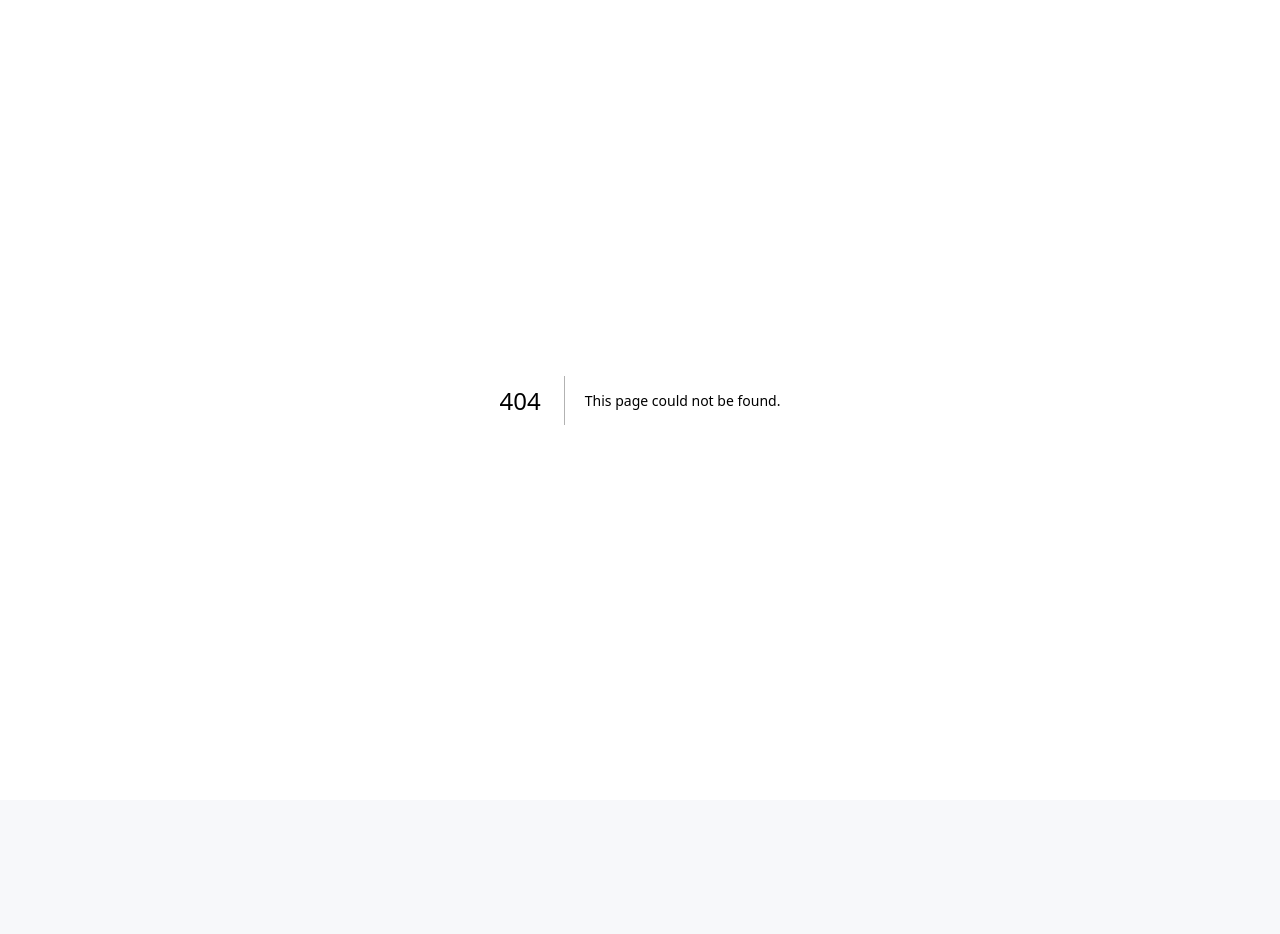
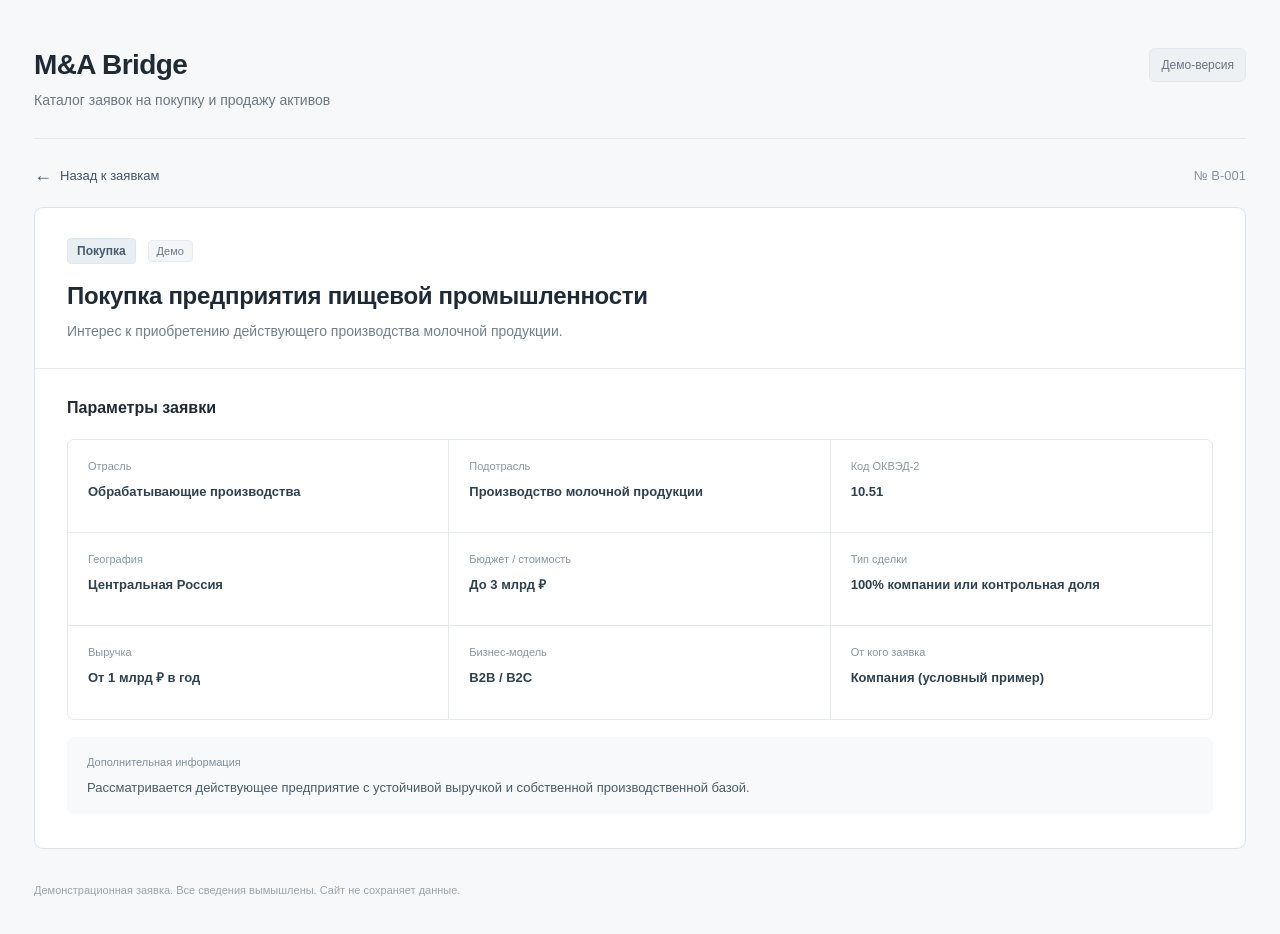
Before and after one commit to Helper7773141/Client-radar, a Next.js app: page /requests/B-001 in a window 1280 px wide. Before the commit this address had no page. Before the commit the page ends 800 px from the top, so only its background shows below. Built offline with nearby package versions, Linux system fonts and the light colour scheme.

Commit message:
Open M&A request cards on dedicated detail pages

```diff
--- a/app/globals.css
+++ b/app/globals.css
@@ -49,3 +49,24 @@ button:focus-visible{outline:3px solid #8aaee8;outline-offset:3px}
 @media(max-width:1100px){.request-summary{grid-template-columns:minmax(250px,1fr) minmax(390px,1fr) 20px;gap:18px;padding:25px}.request-side{gap:10px}.details{padding:23px 25px}}
 @media(max-width:840px){.page{padding:28px 22px}.request-summary{grid-template-columns:minmax(0,1fr) 25px}.request-side{grid-column:1/-1;grid-row:2;grid-template-columns:repeat(3,1fr);padding-top:10px;border-top:1px solid #edf0f2}.request-action{grid-column:2;grid-row:1}.details-grid{grid-template-columns:repeat(2,minmax(0,1fr))}.detail-item:nth-child(3n){border-right:1px solid #e4e9ee}.detail-item:nth-last-child(-n+3){border-bottom:1px solid #e4e9ee}.detail-item:nth-child(2n){border-right:0}.detail-item:last-child{border-bottom:0}}
 @media(max-width:550px){.page{padding:22px 14px}.header h1{font-size:23px}.header p{font-size:12px}.header-label{font-size:10px;padding:6px}.tabs{gap:8px;margin-bottom:26px}.tab{flex:1;min-width:0;padding:11px 12px}.section-heading{align-items:flex-start}.section-heading h2{font-size:17px}.section-heading p{font-size:12px}.request-count{padding-top:4px}.request-summary{padding:22px 18px;gap:16px}.request h3{font-size:16px}.request-side{grid-template-columns:1fr 1fr}.side-location{grid-column:1/-1}.details{padding:19px 15px}.details-grid{grid-template-columns:1fr}.detail-item{border-right:0!important;border-bottom:1px solid #e4e9ee!important;min-height:0;padding:14px 16px}.detail-item:last-child{border-bottom:0!important}.details-header span{display:none}}
+
+/* Separate request details route */
+.request-summary{text-decoration:none}
+.request-summary:hover .request-action{color:#29475f;transform:translateX(2px)}
+.request-action{transition:transform .15s ease,color .15s ease}
+.home-link{font-size:28px;line-height:1.2;letter-spacing:-.6px;font-weight:750;color:#202a35;text-decoration:none;display:inline-block;margin-bottom:8px}
+.home-link:hover{text-decoration:underline}
+.detail-navigation{display:flex;align-items:center;justify-content:space-between;gap:15px;margin:27px 0 22px;color:#87949f;font-size:13px}
+.back-link{color:#445465;text-decoration:none;font-size:13px;display:inline-flex;align-items:center;gap:8px}
+.back-link:hover{text-decoration:underline;color:#243c52}
+.back-link span{font-size:18px;line-height:1}
+.detail-sheet{background:#fff;border:1px solid #dce3e8;border-radius:9px;overflow:hidden}
+.detail-hero{padding:30px 32px 26px;border-bottom:1px solid #e5eaee}
+.detail-category{background:#e9eef3;border:1px solid #dfe6ec;border-radius:4px;padding:3px 9px;font-weight:600;font-size:12px;color:#485b6b}
+.detail-hero h1{font-size:24px;line-height:1.35;letter-spacing:-.3px;margin:16px 0 9px}
+.detail-hero p{font-size:14px;color:#70808c;margin:0}
+.detail-body{padding:27px 32px 34px}
+.detail-body h2{font-size:16px;font-weight:700;margin:0 0 19px}
+.detail-body .details-grid{grid-template-columns:repeat(3,minmax(0,1fr))}
+@media(max-width:840px){.detail-body .details-grid{grid-template-columns:repeat(2,minmax(0,1fr))}}
+@media(max-width:550px){.home-link{font-size:23px}.detail-hero{padding:24px 19px}.detail-hero h1{font-size:20px}.detail-body{padding:22px 17px}.detail-body .details-grid{grid-template-columns:1fr}.detail-navigation{margin-top:22px}}
--- /dev/null
+++ b/app/requests/[id]/page.js
@@ -0,0 +1,63 @@
+import Link from "next/link";
+import { notFound } from "next/navigation";
+import { DEMO_REQUESTS, DETAIL_FIELDS } from "../../../lib/demo-requests";
+
+export function generateStaticParams() {
+  return Object.values(DEMO_REQUESTS).map((request) => ({ id: request.id }));
+}
+
+export default async function RequestDetails({ params }) {
+  const { id } = await params;
+  const tab = Object.keys(DEMO_REQUESTS).find((key) => DEMO_REQUESTS[key].id === id);
+  if (!tab) notFound();
+
+  const request = DEMO_REQUESTS[tab];
+
+  return (
+    <main className="page detail-page">
+      <header className="header">
+        <div>
+          <Link href="/" className="home-link">M&A Bridge</Link>
+          <p>Каталог заявок на покупку и продажу активов</p>
+        </div>
+        <span className="header-label">Демо-версия</span>
+      </header>
+
+      <nav className="detail-navigation">
+        <Link href={tab === "buy" ? "/" : "/?tab=sell"} className="back-link">
+          <span aria-hidden="true">←</span> Назад к заявкам
+        </Link>
+        <span>№ {request.id}</span>
+      </nav>
+
+      <article className="detail-sheet">
+        <div className="detail-hero">
+          <div className="request-meta">
+            <span className="detail-category">{tab === "buy" ? "Покупка" : "Продажа"}</span>
+            <span className="demo-pill">Демо</span>
+          </div>
+          <h1>{request.title}</h1>
+          <p>{request.description}</p>
+        </div>
+
+        <div className="detail-body">
+          <h2>Параметры заявки</h2>
+          <dl className="details-grid">
+            {DETAIL_FIELDS.map(([label, key]) => (
+              <div className="detail-item" key={key}>
+                <dt>{label}</dt>
+                <dd>{request[key]}</dd>
+              </div>
+            ))}
+          </dl>
+          <div className="note">
+            <span>Дополнительная информация</span>
+            <p>{request.note}</p>
+          </div>
+        </div>
+      </article>
+
+      <footer className="footer">Демонстрационная заявка. Все сведения вымышлены. Сайт не сохраняет данные.</footer>
+    </main>
+  );
+}
--- /dev/null
+++ b/lib/demo-requests.js
@@ -0,0 +1,46 @@
+export const DEMO_REQUESTS = {
+  buy: {
+    id: "B-001",
+    status: "Демо",
+    title: "Покупка предприятия пищевой промышленности",
+    description: "Интерес к приобретению действующего производства молочной продукции.",
+    industry: "Обрабатывающие производства",
+    subindustry: "Производство молочной продукции",
+    okved: "10.51",
+    location: "Центральная Россия",
+    amount: "До 3 млрд ₽",
+    deal: "100% компании или контрольная доля",
+    revenue: "От 1 млрд ₽ в год",
+    model: "B2B / B2C",
+    applicant: "Компания (условный пример)",
+    note: "Рассматривается действующее предприятие с устойчивой выручкой и собственной производственной базой."
+  },
+  sell: {
+    id: "S-001",
+    status: "Демо",
+    title: "Продажа завода молочной продукции",
+    description: "Действующее производственное предприятие, продажа бизнеса целиком.",
+    industry: "Обрабатывающие производства",
+    subindustry: "Производство молочной продукции",
+    okved: "10.51",
+    location: "Центральная Россия",
+    amount: "2,5 млрд ₽",
+    deal: "100% компании",
+    revenue: "3 млрд ₽ в год",
+    model: "B2B / B2C",
+    applicant: "Компания (условный пример)",
+    note: "Производственные мощности, готовая продукция и действующие каналы сбыта. Все сведения демонстрационные."
+  }
+};
+
+export const DETAIL_FIELDS = [
+  ["Отрасль", "industry"],
+  ["Подотрасль", "subindustry"],
+  ["Код ОКВЭД-2", "okved"],
+  ["География", "location"],
+  ["Бюджет / стоимость", "amount"],
+  ["Тип сделки", "deal"],
+  ["Выручка", "revenue"],
+  ["Бизнес-модель", "model"],
+  ["От кого заявка", "applicant"]
+];
```
Also changed, not shown: app/page.js (+14 -82 lines).
